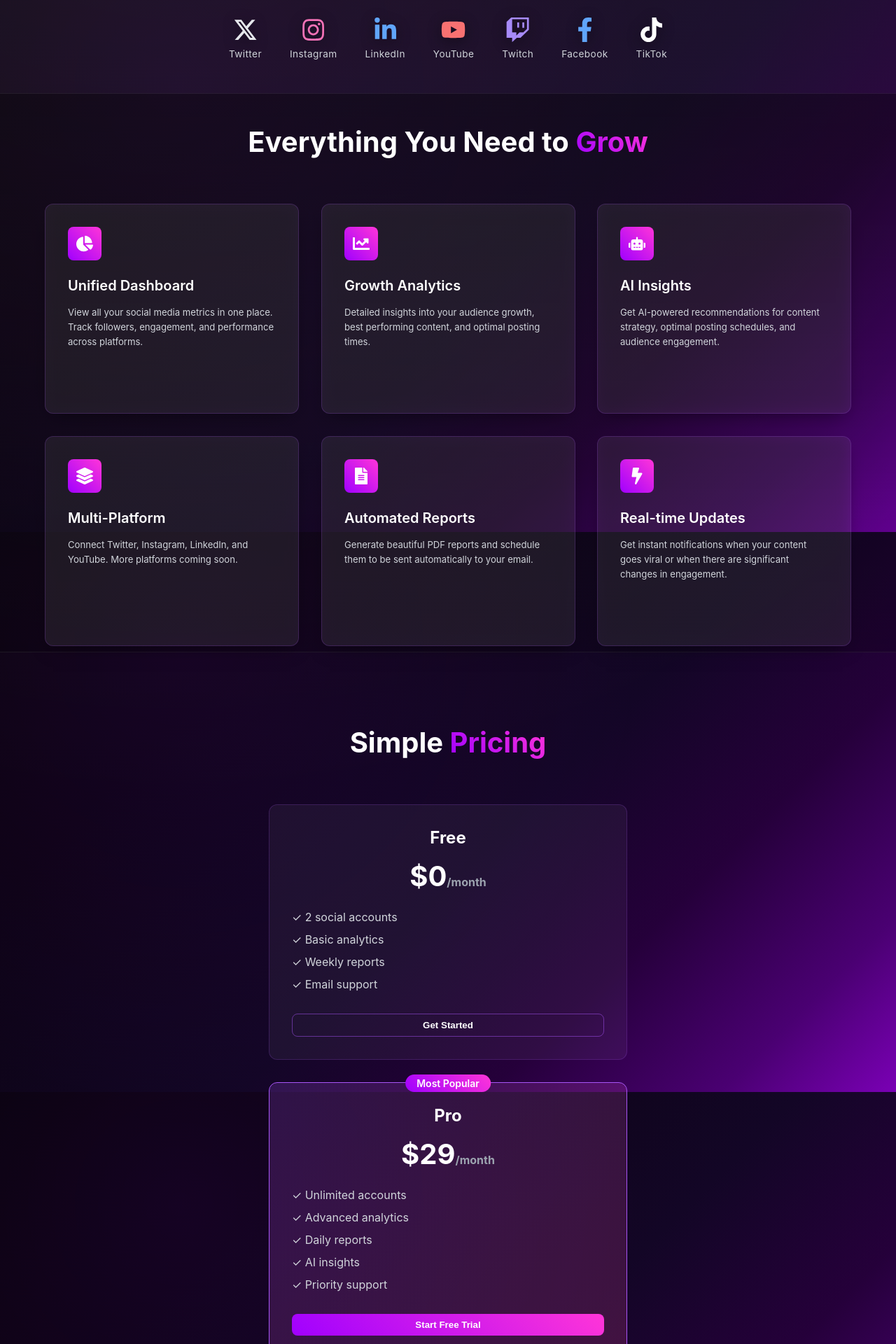
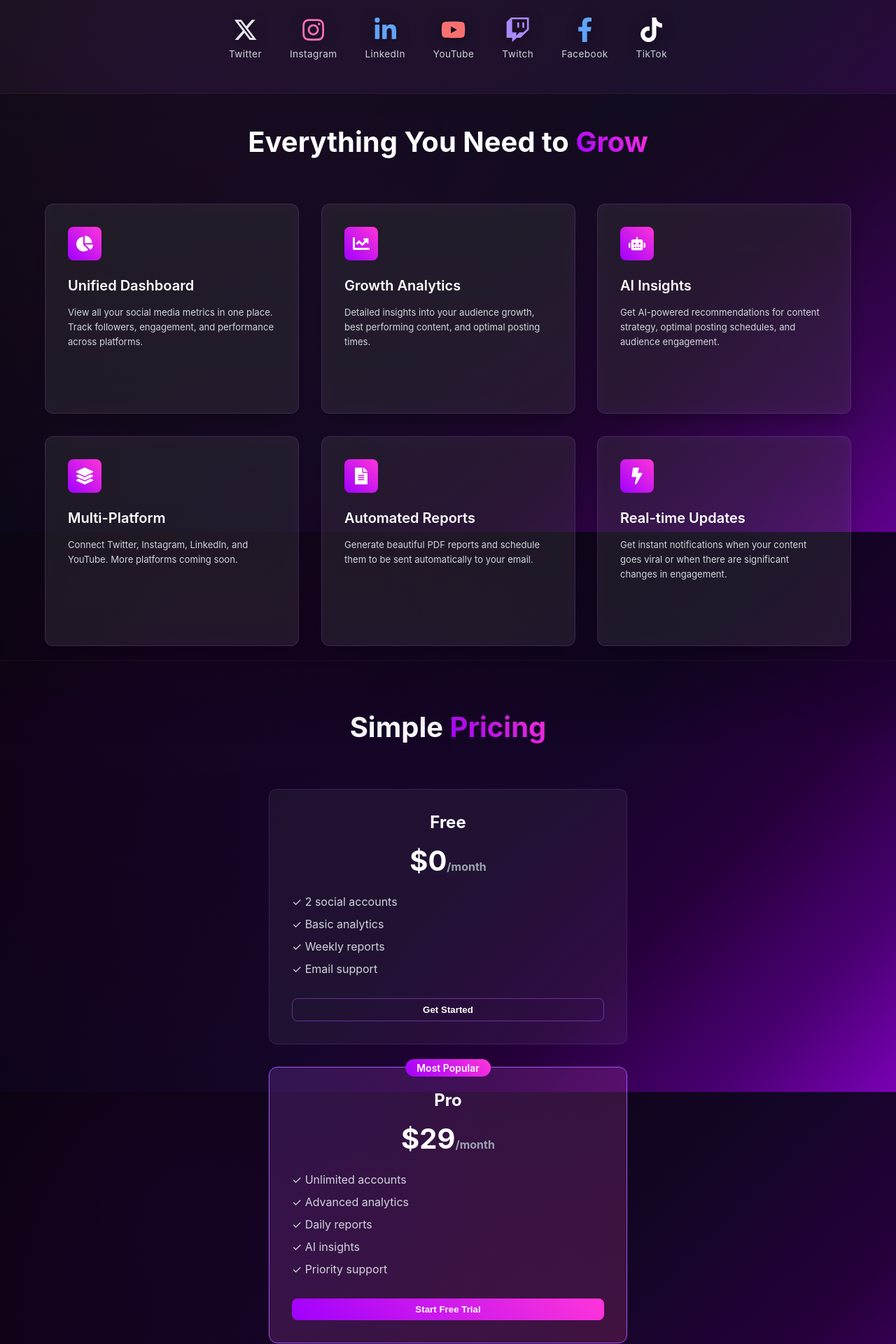
Before and after one commit to yashhhgoswami/SocioVertex-frontend, a React (Vite) app: page / in a window 1280 px wide. Shown: the part 840-2760 px from the top of the page at 70% size. Built offline with nearby package versions, Linux system fonts and the light colour scheme; no server answers.

Commit message:
style: tighten pricing section top spacing to match features separation

```diff
--- a/src/pages/LandingPage.css
+++ b/src/pages/LandingPage.css
@@ -620,7 +620,7 @@
 
 /* Features Section */
 .features {
-  padding: 7.25rem 1.5rem 6.5rem; /* extra top & more bottom so cards stay inside zone */
+  padding: 7.25rem 1.5rem 9.5rem; /* increased bottom padding for clear breathing room */
   background: linear-gradient(180deg, rgba(0,0,0,0.32), rgba(0,0,0,0.18));
   border-top: 1px solid rgba(255,255,255,0.06);
   border-bottom: 1px solid rgba(255,255,255,0.08);
@@ -628,12 +628,21 @@
   position: relative;
   z-index: 2;
 }
+.features::after { /* subtle spacer fade to separate from next section */
+  content:"";
+  position:absolute;
+  left:0; right:0; bottom:0;
+  height:120px;
+  transform:translateY(100%);
+  background:linear-gradient(180deg, rgba(0,0,0,0.18), rgba(0,0,0,0));
+  pointer-events:none;
+}
 
 .features-content {
   max-width: 1152px;
   margin: 0 auto;
-  padding-top: 2.75rem; /* added spacing above section title */
-  padding-bottom: .5rem; /* buffer so bottom row stays above border */
+  padding-top: 2.75rem; /* spacing above section title */
+  padding-bottom: 1.25rem; /* increased buffer so bottom row sits higher */
 }
 
 .section-title {
@@ -702,7 +711,8 @@
 
 /* Pricing Section */
 .pricing {
-  padding: 5rem 1.5rem;
+  padding: 2.9rem 1.5rem 5.25rem; /* reduced top padding so heading sits closer to preceding border */
+  scroll-margin-top: 120px; /* keep anchor scroll comfortable below sticky nav */
 }
 
 .pricing-content {
```
